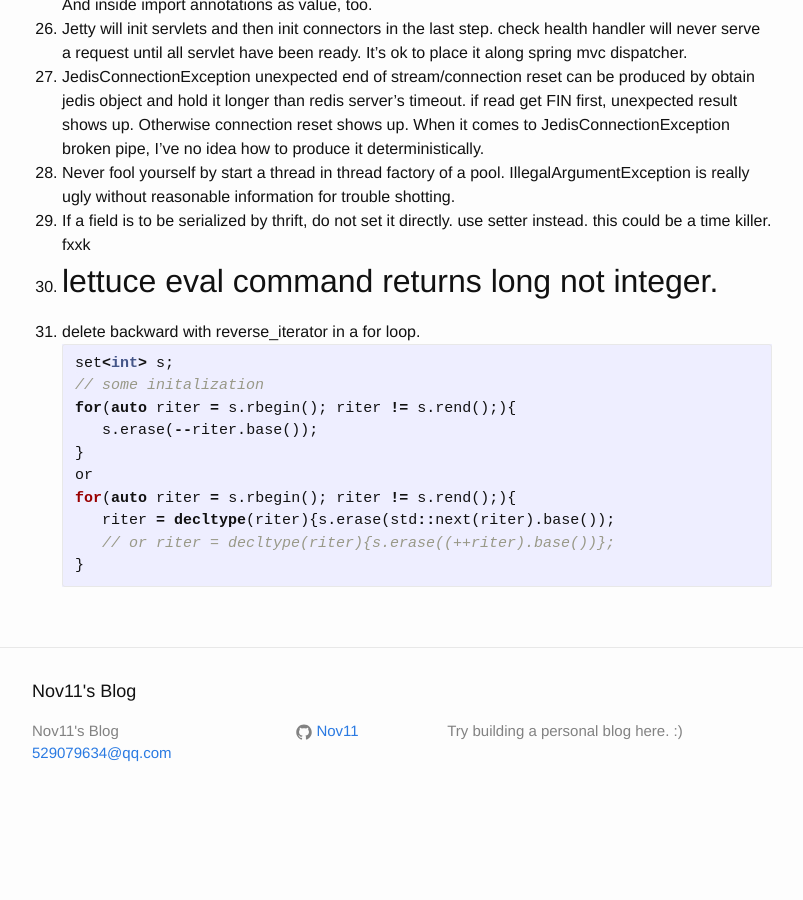
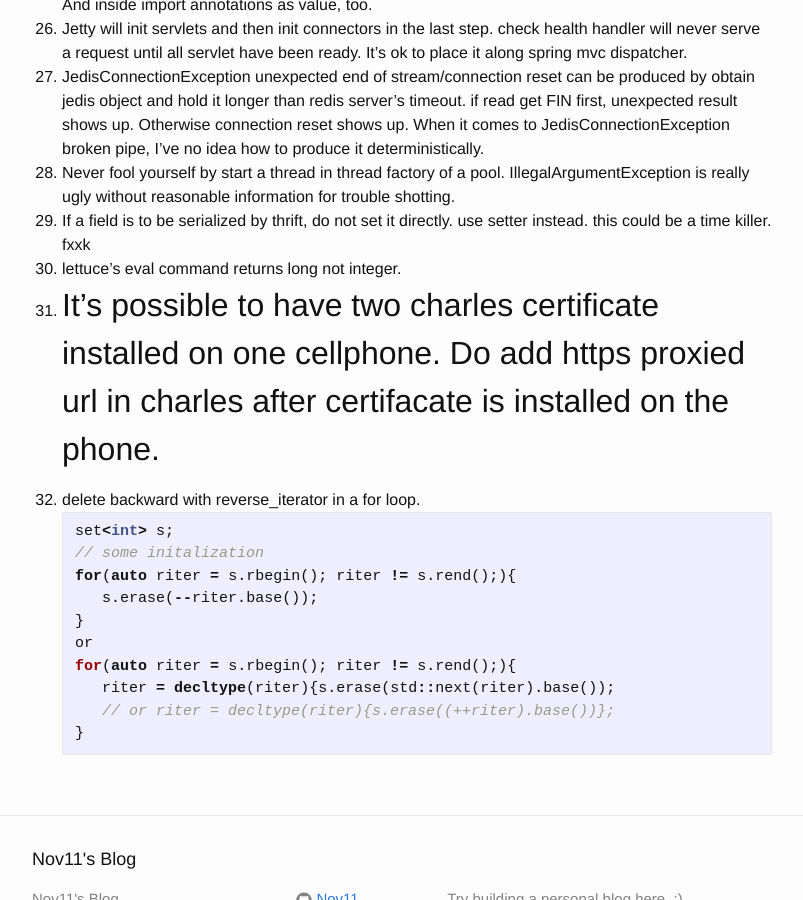
Before and after one commit to Nov11/Nov11.github.io, a Jekyll site: the page built from _posts/2018-06-04-notes-of-miscellaneousness.md, in a window 1280 px wide and 900 px high, scrolled down 1691 px. Shown: the whole window, without its empty margins (238-1041 px from the left). Built offline with Jekyll 4.4.1, drawn with Linux system fonts in a browser that asks for light colours; before the commit the page ends 2516 px from its top, so only the background shows below that.

Commit message:
Update 2018-06-04-notes-of-miscellaneousness.md

````diff
--- a/_posts/2018-06-04-notes-of-miscellaneousness.md
+++ b/_posts/2018-06-04-notes-of-miscellaneousness.md
@@ -51,7 +51,8 @@
 27. JedisConnectionException unexpected end of stream/connection reset can be produced by obtain jedis object and hold it longer than redis server's timeout. if read get FIN first, unexpected result shows up. Otherwise connection reset shows up. When it comes to JedisConnectionException broken pipe, I've no idea how to produce it deterministically.
 28. Never fool yourself by start a thread in thread factory of a pool. IllegalArgumentException is really ugly without reasonable information for trouble shotting.
 29. If a field is to be serialized by thrift, do not set it directly. use setter instead. this could be a time killer. fxxk
-30. lettuce eval command returns long not integer.
+30. lettuce's eval command returns long not integer.
+31. It's possible to have two charles certificate installed on one cellphone. Do add https proxied url in charles after certifacate is installed on the phone.
 ---------------------------------------
 1. delete backward with reverse_iterator in a for loop.
    ```c++
````
